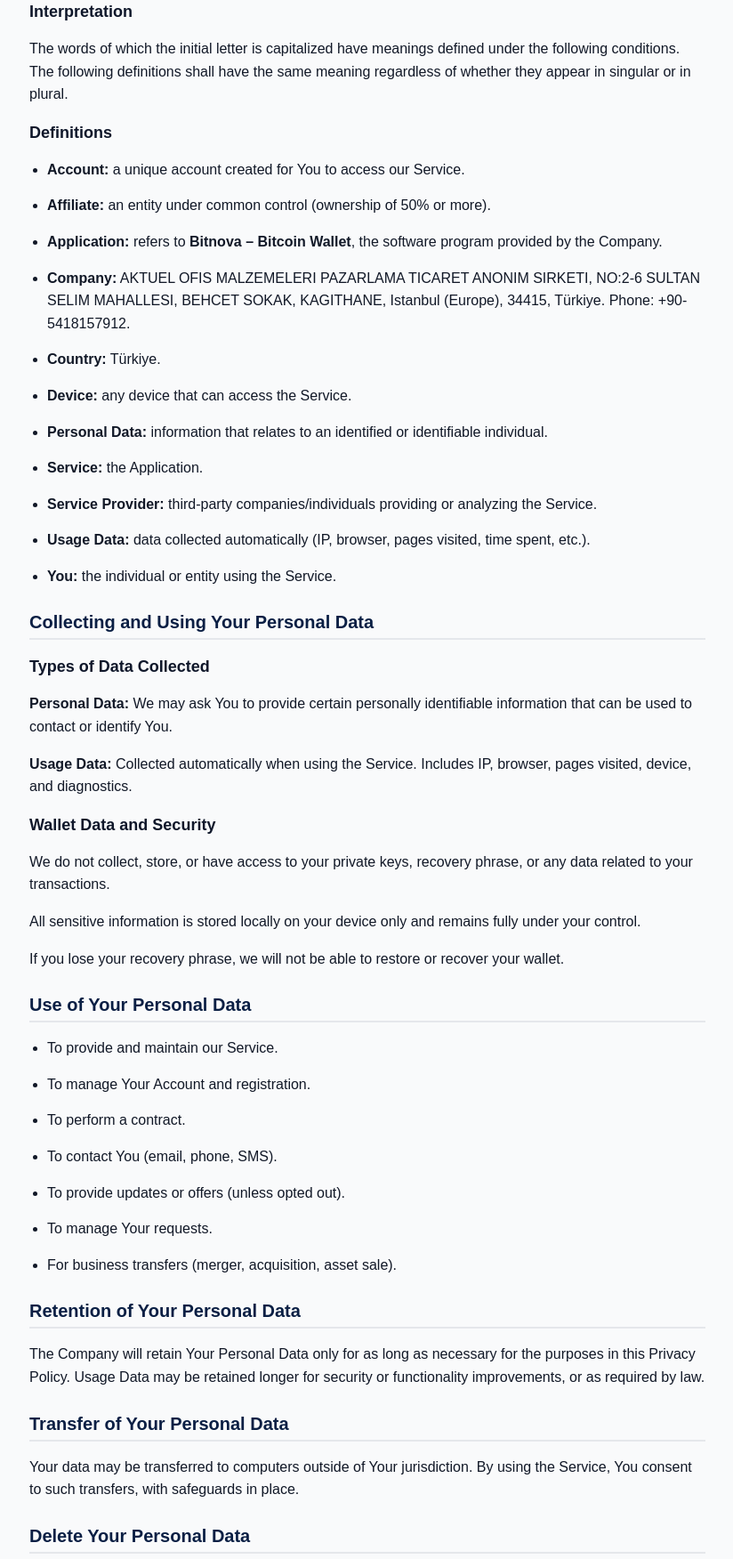
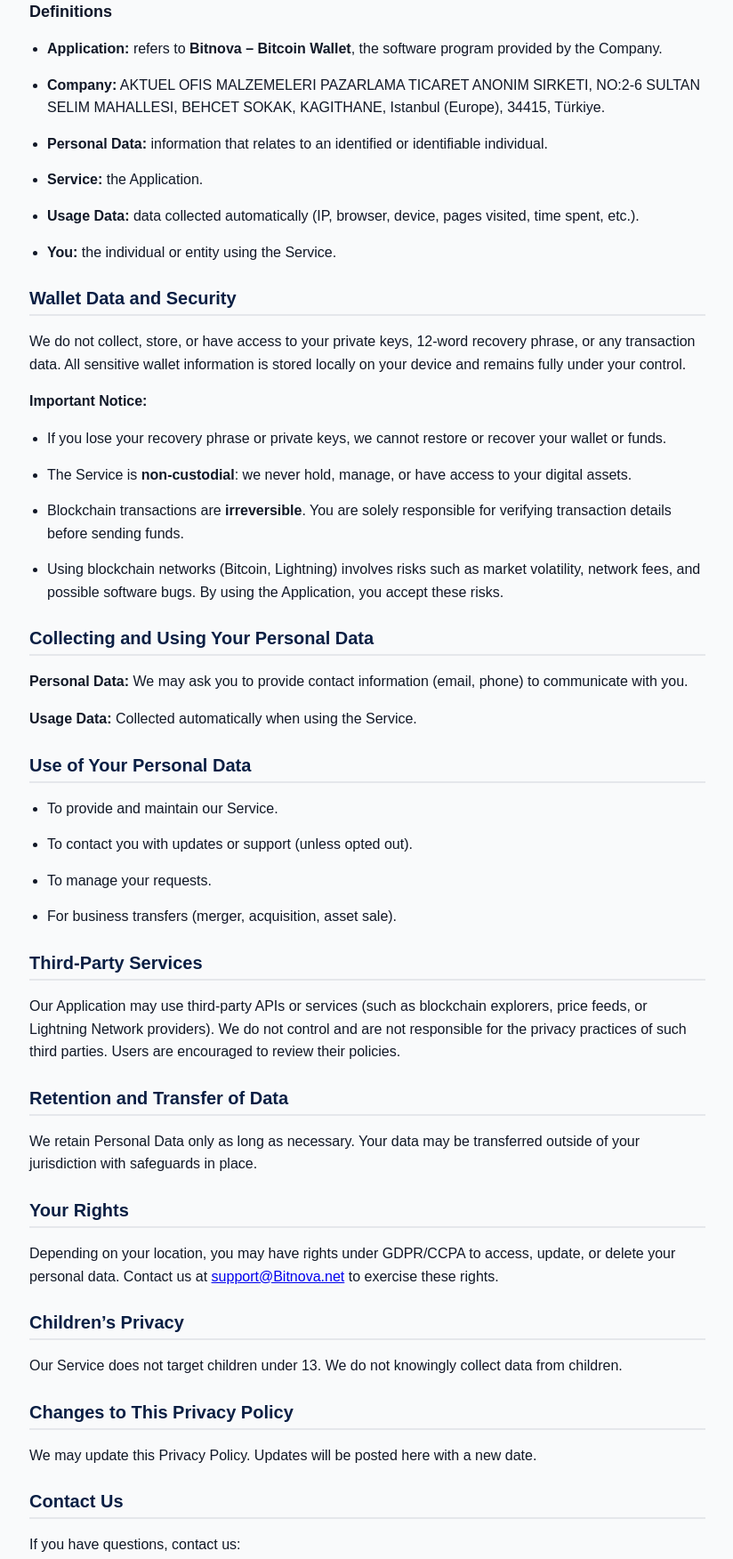
Before and after one commit to Laiabubaer/BITNOVA, a plain HTML site: page privacy.html in a window 1280 px wide. Shown: the part 358-2110 px from the top of the page at 89% size, without its empty margins (227-1051 px from the left). Drawn offline with Linux system fonts and the light colour scheme.

Commit message:
Update privacy.html

```diff
--- a/privacy.html
+++ b/privacy.html
@@ -34,12 +34,7 @@
     }
     .logo-text{font-weight:800; font-size:18px; color:#fff; margin-right:auto;}
     .menu-toggle{display:none; flex-direction:column; cursor:pointer; background:none; border:none;}
-    .menu-toggle div{
-      width:25px;
-      height:3px;
-      background:#fff;
-      margin:4px 0;
-    }
+    .menu-toggle div{width:25px;height:3px;background:#fff;margin:4px 0;}
     .nav-links{display:flex; gap:22px}
     .nav-links a{color:#fff; text-decoration:none; font-size:14px; opacity:.92; display:inline-flex; align-items:center; gap:8px;}
     .nav-links a:hover{opacity:1}
@@ -47,8 +42,7 @@
       .menu-toggle{display:flex}
       .nav-links{display:none; position:absolute; top:56px; right:20px; background:#000;
         flex-direction:column; width:200px; padding:10px; border-radius:10px;
-        box-shadow:0 10px 30px rgba(0,0,0,.4);
-      }
+        box-shadow:0 10px 30px rgba(0,0,0,.4);}
       .nav-links.show{display:flex}
       .nav-links a{padding:10px; border-bottom:1px solid #222}
       .nav-links a:last-child{border-bottom:none}
@@ -89,77 +83,53 @@
     <h1>Privacy Policy</h1>
     <p class="effective-date">Last updated: September 24, 2025</p>
 
-    <p>This Privacy Policy describes Our policies and procedures on the collection, use, and disclosure of Your information when You use the Service and tells You about Your privacy rights and how the law protects You.</p>
-    <p>We use Your Personal data to provide and improve the Service. By using the Service, You agree to the collection and use of information in accordance with this Privacy Policy.</p>
+    <p>This Privacy Policy describes our policies and procedures on the collection, use, and disclosure of your information when you use the Service and explains your privacy rights and how the law protects you.</p>
+    <p>We use your Personal Data to provide and improve the Service. By using the Service, you agree to the collection and use of information in accordance with this Privacy Policy.</p>
 
     <h2>Interpretation and Definitions</h2>
-    <h3>Interpretation</h3>
-    <p>The words of which the initial letter is capitalized have meanings defined under the following conditions. The following definitions shall have the same meaning regardless of whether they appear in singular or in plural.</p>
-
     <h3>Definitions</h3>
     <ul>
-      <li><strong>Account:</strong> a unique account created for You to access our Service.</li>
-      <li><strong>Affiliate:</strong> an entity under common control (ownership of 50% or more).</li>
       <li><strong>Application:</strong> refers to <strong>Bitnova – Bitcoin Wallet</strong>, the software program provided by the Company.</li>
-      <li><strong>Company:</strong> AKTUEL OFIS MALZEMELERI PAZARLAMA TICARET ANONIM SIRKETI, NO:2-6 SULTAN SELIM MAHALLESI, BEHCET SOKAK, KAGITHANE, Istanbul (Europe), 34415, Türkiye. Phone: +90-5418157912.</li>
-      <li><strong>Country:</strong> Türkiye.</li>
-      <li><strong>Device:</strong> any device that can access the Service.</li>
+      <li><strong>Company:</strong> AKTUEL OFIS MALZEMELERI PAZARLAMA TICARET ANONIM SIRKETI, NO:2-6 SULTAN SELIM MAHALLESI, BEHCET SOKAK, KAGITHANE, Istanbul (Europe), 34415, Türkiye.</li>
       <li><strong>Personal Data:</strong> information that relates to an identified or identifiable individual.</li>
       <li><strong>Service:</strong> the Application.</li>
-      <li><strong>Service Provider:</strong> third-party companies/individuals providing or analyzing the Service.</li>
-      <li><strong>Usage Data:</strong> data collected automatically (IP, browser, pages visited, time spent, etc.).</li>
+      <li><strong>Usage Data:</strong> data collected automatically (IP, browser, device, pages visited, time spent, etc.).</li>
       <li><strong>You:</strong> the individual or entity using the Service.</li>
     </ul>
 
+    <h2>Wallet Data and Security</h2>
+    <p>We do not collect, store, or have access to your private keys, 12-word recovery phrase, or any transaction data. All sensitive wallet information is stored locally on your device and remains fully under your control.</p>
+    <p><strong>Important Notice:</strong></p>
+    <ul>
+      <li>If you lose your recovery phrase or private keys, we cannot restore or recover your wallet or funds.</li>
+      <li>The Service is <strong>non-custodial</strong>: we never hold, manage, or have access to your digital assets.</li>
+      <li>Blockchain transactions are <strong>irreversible</strong>. You are solely responsible for verifying transaction details before sending funds.</li>
+      <li>Using blockchain networks (Bitcoin, Lightning) involves risks such as market volatility, network fees, and possible software bugs. By using the Application, you accept these risks.</li>
+    </ul>
+
     <h2>Collecting and Using Your Personal Data</h2>
-    <h3>Types of Data Collected</h3>
-    <p><strong>Personal Data:</strong> We may ask You to provide certain personally identifiable information that can be used to contact or identify You.</p>
-    <p><strong>Usage Data:</strong> Collected automatically when using the Service. Includes IP, browser, pages visited, device, and diagnostics.</p>
-
-    <h3>Wallet Data and Security</h3>
-    <p>We do not collect, store, or have access to your private keys, recovery phrase, or any data related to your transactions.</p>
-    <p>All sensitive information is stored locally on your device only and remains fully under your control.</p>
-    <p>If you lose your recovery phrase, we will not be able to restore or recover your wallet.</p>
+    <p><strong>Personal Data:</strong> We may ask you to provide contact information (email, phone) to communicate with you.</p>
+    <p><strong>Usage Data:</strong> Collected automatically when using the Service.</p>
 
     <h2>Use of Your Personal Data</h2>
     <ul>
       <li>To provide and maintain our Service.</li>
-      <li>To manage Your Account and registration.</li>
-      <li>To perform a contract.</li>
-      <li>To contact You (email, phone, SMS).</li>
-      <li>To provide updates or offers (unless opted out).</li>
-      <li>To manage Your requests.</li>
+      <li>To contact you with updates or support (unless opted out).</li>
+      <li>To manage your requests.</li>
       <li>For business transfers (merger, acquisition, asset sale).</li>
     </ul>
 
-    <h2>Retention of Your Personal Data</h2>
-    <p>The Company will retain Your Personal Data only for as long as necessary for the purposes in this Privacy Policy. Usage Data may be retained longer for security or functionality improvements, or as required by law.</p>
+    <h2>Third-Party Services</h2>
+    <p>Our Application may use third-party APIs or services (such as blockchain explorers, price feeds, or Lightning Network providers). We do not control and are not responsible for the privacy practices of such third parties. Users are encouraged to review their policies.</p>
 
-    <h2>Transfer of Your Personal Data</h2>
-    <p>Your data may be transferred to computers outside of Your jurisdiction. By using the Service, You consent to such transfers, with safeguards in place.</p>
+    <h2>Retention and Transfer of Data</h2>
+    <p>We retain Personal Data only as long as necessary. Your data may be transferred outside of your jurisdiction with safeguards in place.</p>
 
-    <h2>Delete Your Personal Data</h2>
-    <p>You may delete or request deletion of Your Personal Data. Contact us at <a href="mailto:support@Bitnova.net">support@Bitnova.net</a>. Some data may be retained as required by law.</p>
-    <p><strong>Your Privacy Rights (GDPR/CCPA):</strong> Depending on your location, you may have rights under data protection laws (such as the General Data Protection Regulation (GDPR) or the California Consumer Privacy Act (CCPA)) to request access, update, or deletion of your personal data.</p>
-
-    <h2>Disclosure of Your Personal Data</h2>
-    <p>The Company may disclose Personal Data in the good faith belief that it is necessary to:</p>
-    <ul>
-      <li>Comply with a legal obligation</li>
-      <li>Protect rights or property</li>
-      <li>Prevent wrongdoing</li>
-      <li>Protect the safety of Users or the public</li>
-      <li>Protect against legal liability</li>
-    </ul>
-
-    <h2>Security of Your Personal Data</h2>
-    <p>We use commercially acceptable means to protect Personal Data but cannot guarantee 100% security.</p>
+    <h2>Your Rights</h2>
+    <p>Depending on your location, you may have rights under GDPR/CCPA to access, update, or delete your personal data. Contact us at <a href="mailto:support@Bitnova.net">support@Bitnova.net</a> to exercise these rights.</p>
 
     <h2>Children’s Privacy</h2>
-    <p>Our Service does not address anyone under the age of 13. We do not knowingly collect data from children. If we discover such data, we delete it.</p>
-
-    <h2>Links to Other Websites</h2>
-    <p>Our Service may contain links to third-party sites. We are not responsible for their privacy practices.</p>
+    <p>Our Service does not target children under 13. We do not knowingly collect data from children.</p>
 
     <h2>Changes to This Privacy Policy</h2>
     <p>We may update this Privacy Policy. Updates will be posted here with a new date.</p>
@@ -167,8 +137,8 @@
     <h2>Contact Us</h2>
     <p>If you have questions, contact us:</p>
     <ul>
-      <li>By email: <a href="mailto:support@Bitnova.net">support@Bitnova.net</a></li>
-      <li>By phone: +90-5418157912</li>
+      <li>Email: <a href="mailto:support@Bitnova.net">support@Bitnova.net</a></li>
+      <li>Phone: +90-5418157912</li>
     </ul>
   </main>
 
@@ -176,23 +146,15 @@
   <footer>
     <p>&copy; 2025 Bitnova – Bitcoin Wallet | All rights reserved</p>
     <div class="footer-links">
-      <span><i class="fa-solid fa-user-shield"></i>
-        <a href="privacy.html">Privacy Policy</a>
-      </span>
-      <span><i class="fa-solid fa-file-contract"></i>
-        <a href="terms.html">Terms & Conditions</a>
-      </span>
-      <span><i class="fa-solid fa-envelope"></i>
-        <a href="mailto:support@Bitnova.net">support@Bitnova.net</a>
-      </span>
+      <span><i class="fa-solid fa-user-shield"></i> <a href="privacy.html">Privacy Policy</a></span>
+      <span><i class="fa-solid fa-file-contract"></i> <a href="terms.html">Terms & Conditions</a></span>
+      <span><i class="fa-solid fa-envelope"></i> <a href="mailto:support@Bitnova.net">support@Bitnova.net</a></span>
     </div>
   </footer>
 
-  <!-- Mobile menu script -->
   <script>
     function toggleMenu() {
-      const nav = document.getElementById('navLinks');
-      nav.classList.toggle('show');
+      document.getElementById('navLinks').classList.toggle('show');
     }
   </script>
 </body>
```
